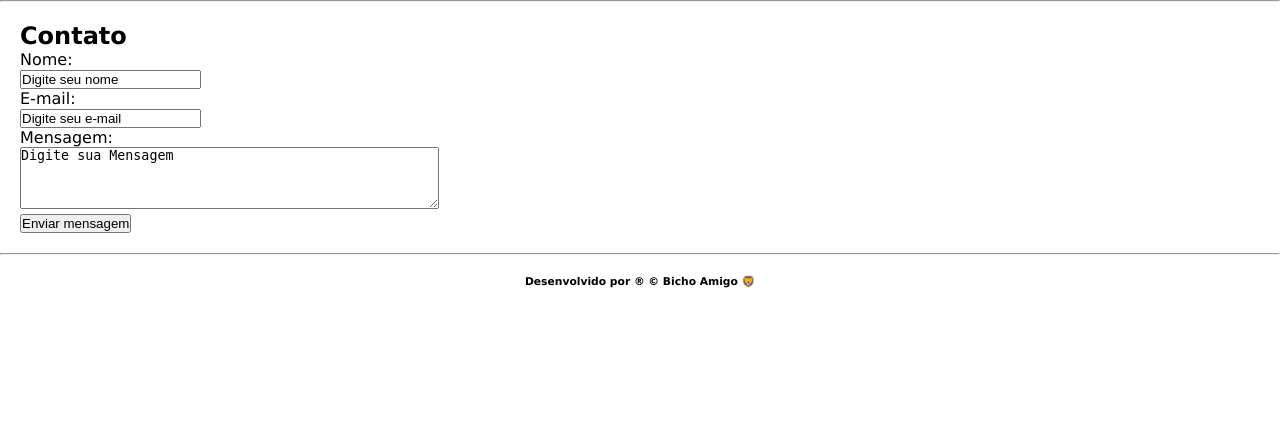
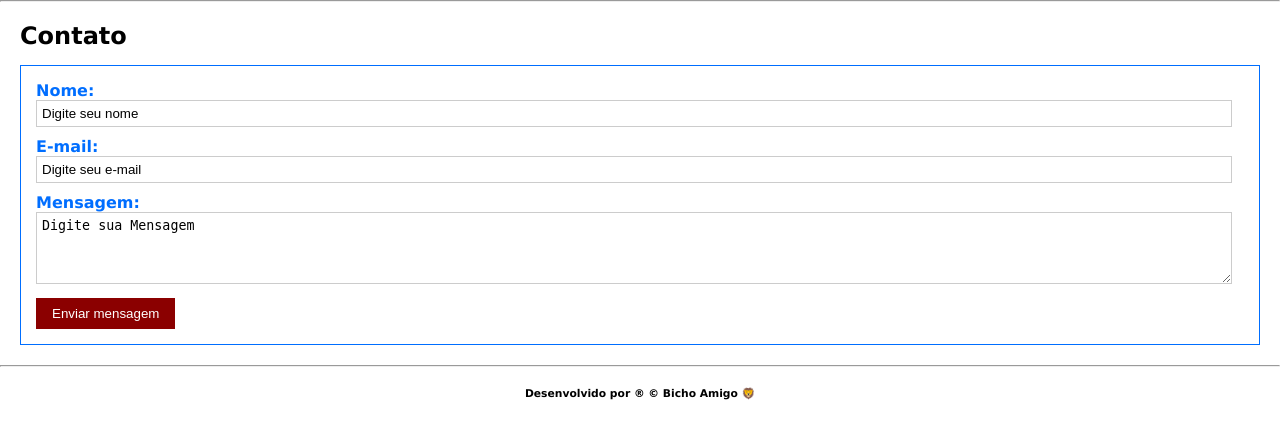
Before and after one commit to sergiohsilv/DesenvolveWEB, a PHP site: page /contato.html in a window 1280 px wide. Shown: the part 174-613 px from the top of the page. Run offline with PHP 8.4, Linux system fonts and the light colour scheme.

Commit message:
05/05/2025 - WEB

```diff
--- a/aula4/contato.html
+++ b/aula4/contato.html
@@ -44,7 +44,7 @@
     <section>
         <article>
             <h2>Contato</h2>
-            <from action="#" method="post">
+            <form action="#" method="post">
                 <label>Nome:</label><br>
                 <input type="text" value="Digite seu nome" name="nome"><br>
                 <label>E-mail:</label><br>
@@ -52,7 +52,7 @@
                 <label>Mensagem:</label><br>
                 <textarea rows="4" cols="50" name="mensagem">Digite sua Mensagem</textarea><br>
                 <input type="submit" value="Enviar mensagem">
-            </from>
+            </form>
         </article>
     </section>
     <hr>
--- a/aula4/folha/style.css
+++ b/aula4/folha/style.css
@@ -15,6 +15,9 @@ header {
 h1{
     font-family:  Arial, Arial, Helvetica, sans-serif;
     font-size: 16px;
+}
+h2{
+    padding-bottom: 15px;
 }
 nav ul {
     list-style: none;
@@ -64,3 +67,26 @@ footer{
     color:coral;
     font-weight: bold;
 }
+form {
+    padding: 15px;
+    border: 1px solid rgb(0, 110, 255);
+}
+label {
+    color: rgb(0, 110, 255);
+    font-weight: bold;
+}
+input[type="text"],
+input[type="email"],
+textarea {
+    width: 98%;
+    margin-bottom: 10px;
+    padding: 5px;
+    border: 1px solid #CCC
+}
+input[type="submit"] {
+    background-color: darkred;
+    color: #FFF;
+    border: none;
+    padding: 8px 16px;
+    cursor: pointer;
+}
```
Also changed, not shown: aula5/index.html (added, +37 -0 lines), aula5/pagina2.html (added, +24 -0 lines), 3 other files.
